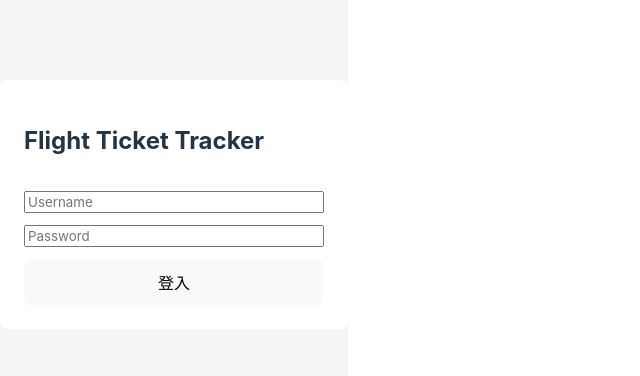
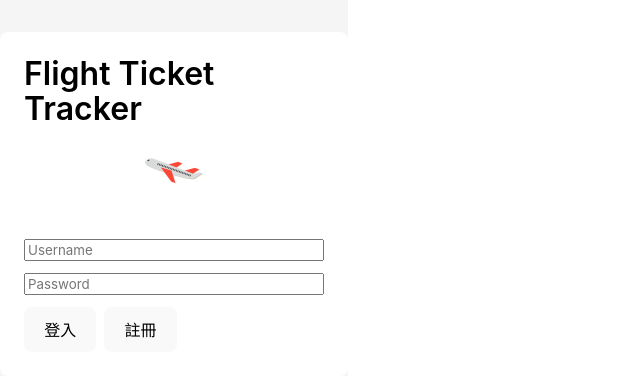
Before and after one commit to CY-Marowak/FlightTicketWebProject, a React (Vite) app in the folder flightticketwebproject/: page /login in a window 1280 px wide. Shown: the part 196-572 px from the top of the page, without its empty margins (0-640 px from the left). Built offline with nearby package versions, Linux system fonts and the light colour scheme.

Commit message:
Complete: Notification, Register, LoginLogo, Logout

```diff
--- a/flightticketwebproject/src/api/auth.ts
+++ b/flightticketwebproject/src/api/auth.ts
@@ -1,15 +1,18 @@
-import client from "./client"
+import api from "./client"
+import type { LoginResponse} from "../types/auth"
 
-export async function login(username: string, password: string) {
-    const res = await client.post("/login", {
+export async function register(username: string, password: string) {
+    const res = await api.post<LoginResponse>("/register", {
         username,
         password
     })
     return res.data
 }
 
-export interface LoginResponse {
-    token: string
-    user_id: number
-    username: string
+export async function login(username: string, password: string) {
+    const res = await api.post("/login", {
+        username,
+        password
+    })
+    return res.data
 }
--- a/flightticketwebproject/src/api/notifications.ts
+++ b/flightticketwebproject/src/api/notifications.ts
@@ -1 +1,7 @@
-console.log("Hello World!")
+import api from "./client"
+import type { Notification } from "../types/notification"
+
+export async function fetchNotifications(): Promise<Notification[]> {
+    const res = await api.get("/notifications")
+    return res.data
+}
--- a/flightticketwebproject/src/pages/Dashboard.tsx
+++ b/flightticketwebproject/src/pages/Dashboard.tsx
@@ -1,21 +1,72 @@
-import { Link, Outlet } from "react-router-dom"
+import { Link, Outlet, useNavigate } from "react-router-dom"
+import { useAuth } from "../hooks/useAuth"
+import { clearToken } from "../utils/token"
 
 /*
     整體頁面
 */
 
 export default function Dashboard() {
+    const navigate = useNavigate()
+    const { logout } = useAuth()
+
+    function handleLogout() {
+        clearToken()
+        logout()
+        navigate("/login")
+    }
+
+
     return (
-        <div style={{ padding: 24 }}>
-            <h1>Flight Ticket Tracker</h1>
+        <div style={styles.container}>
+            {/* 頂部：標題與登出按鈕 */}
+            <header style={styles.topBar}>
+                <h1 style={{ margin: 0 }}>Flight Ticket Tracker</h1>
+                <button onClick={handleLogout} style={styles.logoutBtn}>
+                    登出
+                </button>
+            </header>
 
-            <nav style={{ display: "flex", gap: 16, marginBottom: 24 }}>
+            {/* 下方：導覽選單 */}
+            <nav style={styles.navBar}>
                 <Link to="flights">查詢航班</Link>
                 <Link to="tracked">我的航班</Link>
                 <Link to="notifications">通知</Link>
             </nav>
 
+            <hr style={styles.divider} />
+
             <Outlet />
         </div>
     )
 }
+
+const styles: { [key: string]: React.CSSProperties } = {
+    container: {
+        padding: "20px",
+        display: "flex",
+        flexDirection: "column", // 讓內容垂直排列
+    },
+    topBar: {
+        display: "flex",
+        justifyContent: "space-between",
+        alignItems: "center",
+        marginBottom: "16px"
+    },
+    logoutBtn: {
+        marginLeft: "20px", // 讓按鈕往右移，不貼著標題
+        color: "red",       // 文字變紅色
+        cursor: "pointer",
+        padding: "5px 10px"
+    },
+    navBar: {
+        display: "flex",
+        gap: "16px",
+        marginBottom: "20px"
+    },
+    divider: {
+        width: "100%",
+        border: "0.5px solid #444",
+        marginBottom: "20px"
+    }
+}
--- a/flightticketwebproject/src/pages/Login.tsx
+++ b/flightticketwebproject/src/pages/Login.tsx
@@ -1,14 +1,14 @@
 import { useState, type CSSProperties } from "react"
 import { useNavigate } from "react-router-dom"
-import { login } from "../api/auth"
+import { login, register } from "../api/auth"
 import { setToken } from "../utils/token"
 import { AxiosError } from "axios"
 import { type ApiError } from "../types/common"
 import { useAuth } from "../hooks/useAuth"
+import logo from "../assets/logo.png"
 
-/*
-    登入頁面
-*/
+
+// 登入頁面
 
 export default function Login() {
     const navigate = useNavigate()
@@ -47,10 +47,32 @@ export default function Login() {
         }
     }
 
+    async function handleRegister() {
+        setError("")
+        setLoading(true)
+
+        try {
+            await register(username, password)
+            alert("註冊成功，請使用帳號登入")
+        } catch (err: unknown) {
+            if (err instanceof AxiosError) {
+                setError(err.response?.data?.error ?? "註冊失敗")
+            } else {
+                setError("未知錯誤")
+            }
+        } finally {
+            setLoading(false)
+        }
+    }
+
     return (
         <div style= { styles.container } >
             <form onSubmit={ handleLogin } style = { styles.card } >
-            <h2>Flight Ticket Tracker </h2>
+                <h1 style={styles.title}>Flight Ticket Tracker </h1>
+                {/* Header */}
+                <div style={styles.header}>
+                    <img src={logo} alt="FlightTicketTracker" style={styles.logo} />
+                </div>
 
                 < input
                     placeholder = "Username"
@@ -67,12 +89,21 @@ export default function Login() {
                     required
                 />
 
-        { error && <p style={ styles.error }> { error } </p>
-}
+                { error && <p style={ styles.error }> { error } </p>}
 
-<button disabled={ loading }>
-    { loading? "登入中...": "登入" }
+                <div style={{ display: "flex", gap: 8 }}>
+                    <button type="submit" disabled={loading}>
+                        登入
                     </button>
+
+                    <button
+                        type="button"
+                        disabled={loading}
+                        onClick={handleRegister}
+                    >
+                        註冊
+                    </button>
+                </div>
             </form>
         </div>
   )
@@ -95,6 +126,23 @@ const styles: Record<string, CSSProperties> = {
         backgroundColor: "#fff",
         borderRadius: 8
     },
+    header: {
+        display: "flex",
+        flexDirection: "column",
+        alignItems: "center",
+        marginBottom: 16
+    },
+    logo: {
+        width: 64,
+        height: 64,
+        marginBottom: 8
+    },
+    title: {
+        fontSize: 32,
+        fontWeight: 600,
+        color: "black",
+        margin: 0
+    },
     error: {
         color: "red",
         fontSize: 14
--- a/flightticketwebproject/src/pages/Notifications.tsx
+++ b/flightticketwebproject/src/pages/Notifications.tsx
@@ -1,9 +1,81 @@
+import { useEffect, useState } from "react"
+import { fetchNotifications } from "../api/notifications"
+import type { Notification } from "../types/notification"
 import "../styles/table.css"
 
+export default function Notifications() {
+    const [notifications, setNotifications] = useState<Notification[]>([])
+    const [loading, setLoading] = useState(false)
+    const [error, setError] = useState<string | null>(null)
 
-/*
-    通知頁面
-*/
-export default function Notifications() {
-    return <h2>通知</h2>
+    // 載入通知（共用給第一次 + 輪詢）
+    async function loadNotifications() {
+        try {
+            setLoading(true)
+            setError(null)
+
+            const data = await fetchNotifications()
+            setNotifications(data)
+        } catch (err) {
+            if (err instanceof Error) {
+                setError(err.message)
+            } else {
+                setError("載入通知失敗")
+            }
+        } finally {
+            setLoading(false)
+        }
+    }
+
+    // 第一次載入 + 輪詢
+    useEffect(() => {
+        loadNotifications()
+
+        const timer = setInterval(loadNotifications, 30_000) // 30 秒輪詢
+        return () => clearInterval(timer)
+    }, [])
+
+    // ---------- UI 狀態分流 ----------
+
+    if (loading && notifications.length === 0) {
+        return <p>通知載入中...</p>
+    }
+
+    if (error) {
+        return <p style={{ color: "red" }}>{error}</p>
+    }
+
+    if (notifications.length === 0) {
+        return <p>目前沒有通知紀錄</p>
+    }
+
+    // ---------- 正式畫面 ----------
+
+    return (
+        <div>
+            <h2>通知紀錄</h2>
+
+            <table className="app-table">
+                <thead>
+                    <tr>
+                        <th>航班 ID</th>
+                        <th>價格</th>
+                        <th>通知內容</th>
+                        <th>時間</th>
+                    </tr>
+                </thead>
+
+                <tbody>
+                    {notifications.map(n => (
+                        <tr key={n.id}>
+                            <td>{n.flight_id}</td>
+                            <td>NT$ {n.price.toLocaleString()}</td>
+                            <td>{n.message}</td>
+                            <td>{n.time}</td>
+                        </tr>
+                    ))}
+                </tbody>
+            </table>
+        </div>
+    )
 }
--- a/flightticketwebproject/src/pages/TrackedFlights.tsx
+++ b/flightticketwebproject/src/pages/TrackedFlights.tsx
@@ -1,8 +1,8 @@
 import { useEffect, useState } from "react"
-import "../styles/table.css"
 import type { TrackedFlight } from "../types/flight"
 import { fetchTrackedFlights } from "../api/flights"
 import { deleteTrackedFlight } from "../api/flights"
+import "../styles/table.css"
 
 /*
     我的航班頁面
@@ -10,13 +10,15 @@ import { deleteTrackedFlight } from "../api/flights"
 
 export default function TrackedFlights() {
     const [flights, setFlights] = useState<TrackedFlight[]>([])
-    const [loading, setLoading] = useState(true)
+    const [loading, setLoading] = useState(false)
     const [error, setError] = useState<string | null>(null)
 
     useEffect(() => {
         async function load() {
             try {
                 setLoading(true)
+                setError(null)
+
                 const data = await fetchTrackedFlights()
                 setFlights(data)
             } catch (err) {
@@ -51,7 +53,7 @@ export default function TrackedFlights() {
         try {
             await deleteTrackedFlight(id)
 
-            // ⭐ 關鍵：前端同步移除（不用重抓 API）
+            // 前端同步移除（不用重抓 API）
             setFlights(prev => prev.filter(f => f.id !== id))
         } catch (err) {
             alert("刪除失敗")
```
Also changed, not shown: flightticketwebproject/src/assets/logo.png (added). Lines whose indentation alone changed are shown as unchanged.
